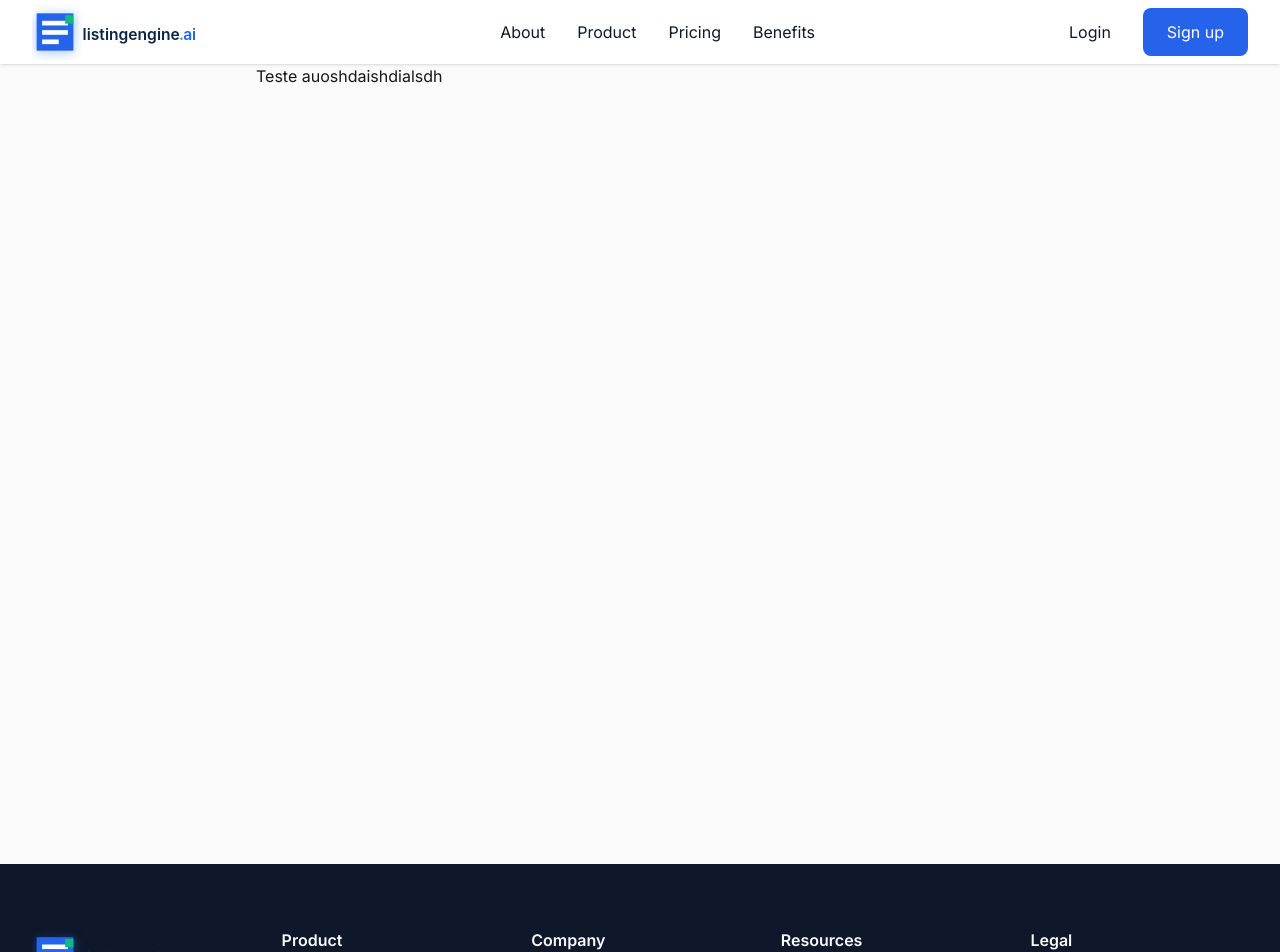
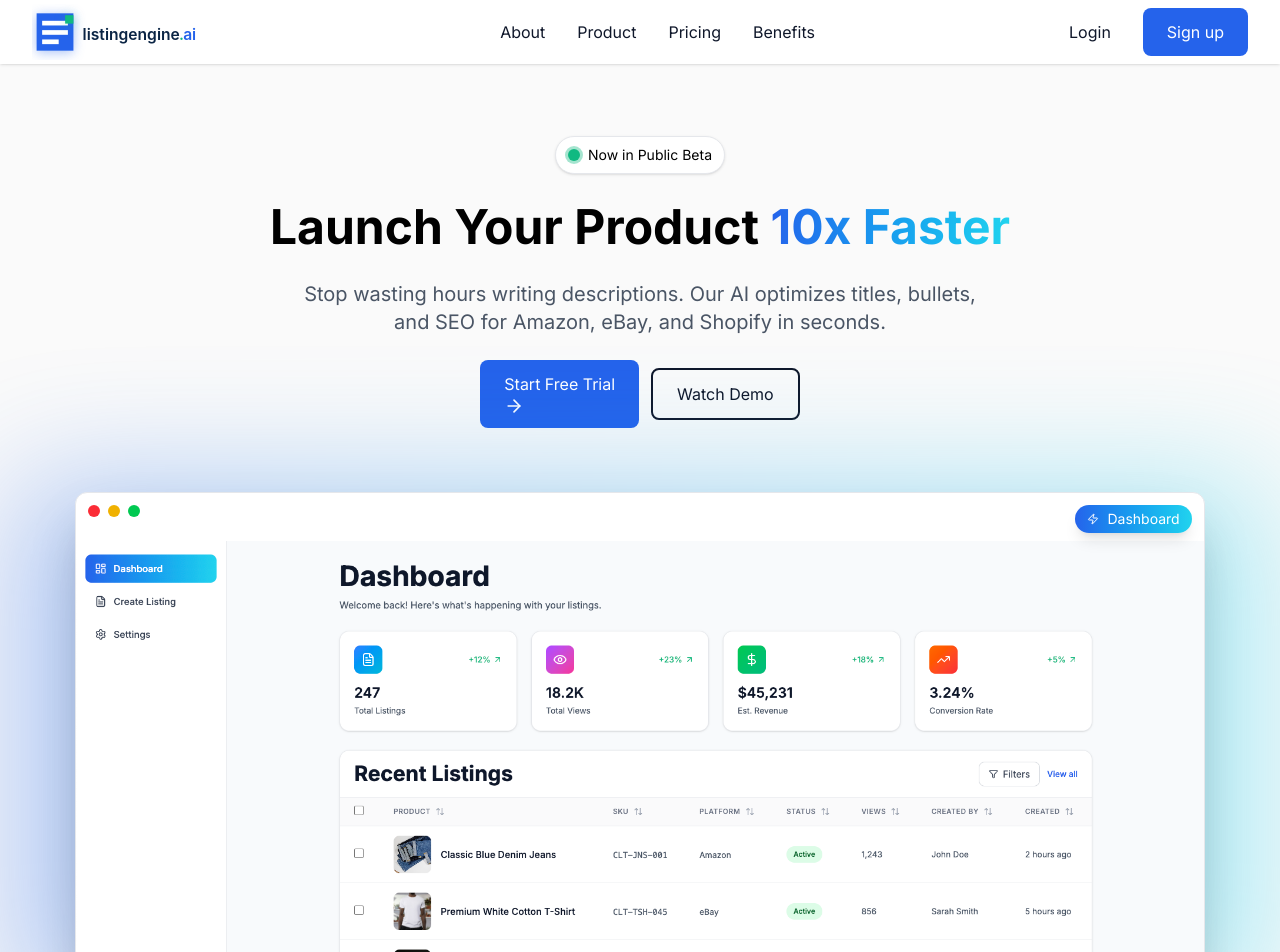
Before and after one commit to evangelista-junior/listing-ai, a Next.js app: page / in a window 1280 px wide. Shown: the top 952 px of the page. Built offline with nearby package versions, Linux system fonts and the light colour scheme.

Commit message:
Add Hero component with dashboard image and animations; update page layout to include Hero

```diff
--- a/src/app/globals.css
+++ b/src/app/globals.css
@@ -30,3 +30,123 @@ body {
   background: var(--background);
   color: var(--foreground);
 }
+
+/* Base Typography */
+body {
+  font-family: var(--font-family-sans);
+  font-size: 16px;
+  font-weight: 400;
+  line-height: 1.5;
+  color: var(--color-text-primary);
+  background-color: var(--color-bg);
+}
+
+h1 {
+  font-size: 48px;
+  font-weight: 700;
+  line-height: 1.2;
+}
+
+h2 {
+  font-size: 36px;
+  font-weight: 700;
+  line-height: 1.3;
+}
+
+h3 {
+  font-size: 24px;
+  font-weight: 600;
+  line-height: 1.4;
+}
+
+/* Animations */
+@keyframes fadeIn {
+  from {
+    opacity: 0;
+    transform: translateY(20px);
+  }
+  to {
+    opacity: 1;
+    transform: translateY(0);
+  }
+}
+
+@keyframes ping {
+  0%,
+  100% {
+    transform: scale(1);
+    opacity: 1;
+  }
+  50% {
+    transform: scale(1.1);
+    opacity: 0.8;
+  }
+}
+
+@keyframes pulse {
+  0%,
+  100% {
+    opacity: 1;
+  }
+  50% {
+    opacity: 0.5;
+  }
+}
+
+@keyframes glow {
+  0%,
+  100% {
+    opacity: 0.4;
+  }
+  50% {
+    opacity: 0.8;
+  }
+}
+
+.animate-fade-in {
+  animation: fadeIn 0.6s ease-out forwards;
+}
+
+.animate-ping-custom {
+  animation: ping 0.8s cubic-bezier(0, 0, 0.2, 1) infinite;
+}
+
+.animate-pulse-custom {
+  animation: pulse 1.2s cubic-bezier(0.4, 0, 0.6, 1) infinite;
+}
+
+.animate-glow {
+  animation: glow 0.6s ease-in-out infinite;
+}
+
+/* Stagger animations */
+.stagger-1 {
+  animation-delay: 0.08s;
+}
+.stagger-2 {
+  animation-delay: 0.16s;
+}
+.stagger-3 {
+  animation-delay: 0.24s;
+}
+.stagger-4 {
+  animation-delay: 0.32s;
+}
+.stagger-5 {
+  animation-delay: 0.4s;
+}
+.stagger-6 {
+  animation-delay: 0.48s;
+}
+
+/* Focus rings for accessibility */
+*:focus-visible {
+  outline: 2px solid var(--color-primary);
+  outline-offset: 2px;
+  border-radius: 4px;
+}
+
+/* Smooth scrolling */
+html {
+  scroll-behavior: smooth;
+}
--- a/src/app/page.tsx
+++ b/src/app/page.tsx
@@ -1,8 +1,10 @@
+import { Hero } from "../components/sections/Hero";
+
 export default function Home() {
   return (
     <div className="flex min-h-screen items-center justify-center bg-zinc-50">
-      <main className="flex min-h-screen w-full max-w-3xl flex-col items-center justify-between sm:items-start">
-        Teste auoshdaishdialsdh
+      <main className="flex min-h-screen w-full flex-col items-center justify-between sm:items-start">
+        <Hero />
       </main>
     </div>
   );
--- /dev/null
+++ b/src/components/sections/Hero/index.tsx
@@ -0,0 +1,85 @@
+import { ArrowRight, Zap } from "lucide-react";
+import Link from "next/link";
+import dashboardImage from "../../../../public/dashboard.png";
+import { Button } from "../../ui/Button";
+import Image from "next/image";
+
+export function Hero() {
+  return (
+    <section className="relative py-18 px-3 sm:px-3 lg:px-6 overflow-hidden">
+      <div className="relative mx-auto">
+        <div className="text-center mb-16">
+          <div className="inline-flex items-center gap-2 bg-white px-3 py-2 rounded-full shadow-sm border border-gray-200 mb-6 animate-fade-in">
+            <span className="relative flex h-3 w-3">
+              <span className="animate-ping-custom absolute inline-flex h-full w-full rounded-full bg-secondary opacity-75"></span>
+              <span className="relative inline-flex rounded-full h-3 w-3 bg-secondary"></span>
+            </span>
+            <span className="text-sm">Now in Public Beta</span>
+          </div>
+
+          <h1
+            className="mb-6 max-w-3xl mx-auto animate-fade-in"
+            id="hero-heading"
+          >
+            Launch Your Product{" "}
+            <span className="bg-linear-to-r from-primary to-auxiliar bg-clip-text text-transparent">
+              10x Faster
+            </span>
+          </h1>
+
+          <p className="text-xl text-gray-600 max-w-2xl mx-auto mb-6 animate-fade-in stagger-2">
+            Stop wasting hours writing descriptions. Our AI optimizes titles,
+            bullets, and SEO for Amazon, eBay, and Shopify in seconds.
+          </p>
+
+          <div className="flex flex-col sm:flex-row gap-3 justify-center items-center mb-16 animate-fade-in stagger-3">
+            <Link href="/login">
+              <Button
+                variant="primary"
+                className="flex items-center gap-2"
+                aria-label="Start free trial"
+              >
+                Start Free Trial
+                <ArrowRight className="w-5 h-5" aria-hidden="true" />
+              </Button>
+            </Link>
+            <Button variant="outline" aria-label="Watch demo video">
+              Watch Demo
+            </Button>
+          </div>
+
+          <div className="relative mx-auto animate-fade-in stagger-3">
+            <div
+              className="absolute -inset-3 bg-linear-to-r from-primary to-auxiliar rounded-2xl blur-3xl opacity-20 animate-pulse-custom"
+              aria-hidden="true"
+            ></div>
+
+            <div className="relative max-w-11/12 mx-auto bg-white rounded-xl shadow-2xl border border-gray-200 overflow-hidden">
+              <div
+                className="absolute top-3 left-3 flex gap-2"
+                aria-hidden="true"
+              >
+                <div className="w-3 h-3 rounded-full bg-red-500"></div>
+                <div className="w-3 h-3 rounded-full bg-yellow-500"></div>
+                <div className="w-3 h-3 rounded-full bg-green-500"></div>
+              </div>
+
+              <div className="absolute top-3 right-3 bg-linear-to-r from-primary to-auxiliar text-white px-3 py-1 rounded-full flex items-center gap-2 shadow-lg">
+                <Zap className="w-3 h-3" aria-hidden="true" />
+                <span className="text-sm">Dashboard</span>
+              </div>
+
+              <div className="pt-12">
+                <Image
+                  src={dashboardImage}
+                  alt="Product dashboard interface showing analytics and metrics"
+                  className="w-full h-auto"
+                />
+              </div>
+            </div>
+          </div>
+        </div>
+      </div>
+    </section>
+  );
+}
```
Also changed, not shown: public/dashboard.png (added).
